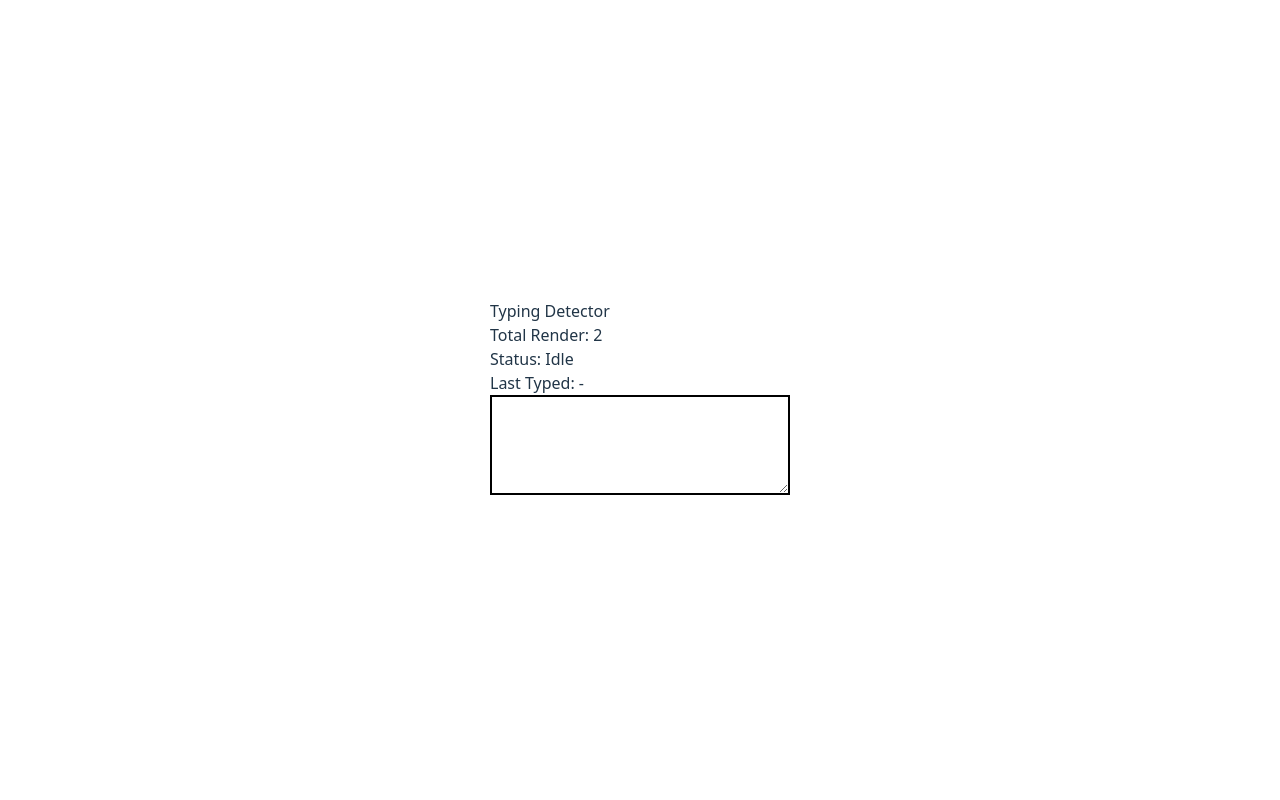
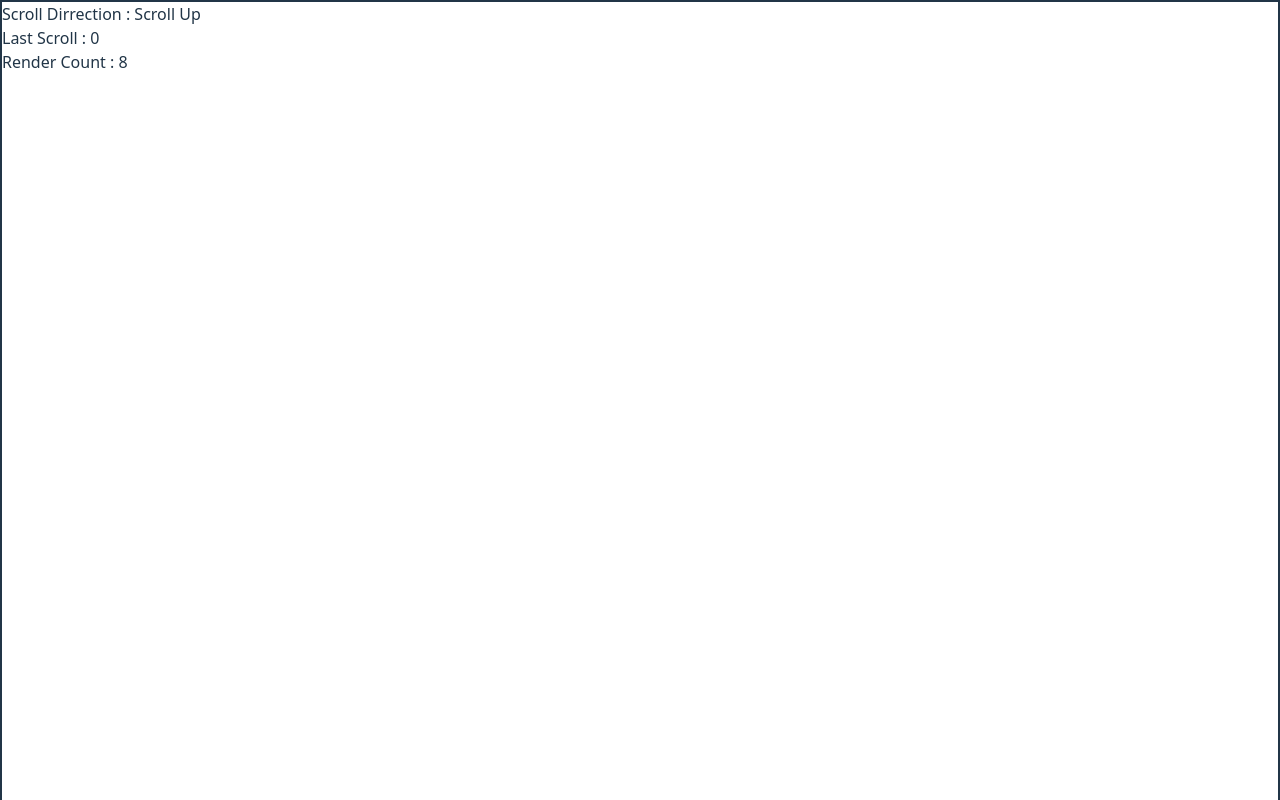
Before and after one commit to diodexa/Omnix_lastes, a React (Vite) app: page / in a window 1280 px wide. Shown: the top 800 px of the page. Built offline with nearby package versions, Linux system fonts and the light colour scheme.

Commit message:
lat use effect, reff, state
scroll up dirrection

```diff
--- a/src/App.tsx
+++ b/src/App.tsx
@@ -1,5 +1,6 @@
 
 import './App.css'
+import ScrollDetector from './components/ScrollDirrectionDetector'
 import Counter from './components/StateRef'
 import TypingDetector from './components/TypingActivityDetector'
 import CountPrevCurrent from './components/UseRefCountPrev'
@@ -9,10 +10,11 @@ function App() {
 
   return (
     <>
-    <div className='flex justify-center items-center h-screen'>
+    <div className='flex justify-center items-center '>
       {/* <Counter/> */}
       {/* <CountPrevCurrent/> */}
-      <TypingDetector/>
+      {/* <TypingDetector/> */}
+      <ScrollDetector/>
     </div>
     </>
   )
--- /dev/null
+++ b/src/components/ScrollDirrectionDetector.tsx
@@ -0,0 +1,38 @@
+import { useEffect, useRef, useState } from "react"
+
+export default function ScrollDetector () {
+    const Renderref = useRef(0)
+    const [Dirrection,setDirrection] = useState("-")
+    const prevScrollref = useRef(0)
+
+    Renderref.current++;
+
+
+
+
+    useEffect(()=> {
+        const handleScroll = () => {
+            const currentY = window.scrollY
+            if (currentY>prevScrollref.current) {
+                setDirrection("Scroll Down")
+            } else if (currentY<prevScrollref.current) {setDirrection("Scroll Up")}
+            prevScrollref.current = currentY;
+        }
+
+        window.addEventListener("scroll",handleScroll)
+        return () =>{
+            window.removeEventListener("scroll",handleScroll)
+        }
+
+        },[])
+
+    return (
+        <div style={{height:"200vh",width:"100%", border: "2px solid"}} >
+            <div style={{position:"fixed"}}>
+            <h1>Scroll Dirrection : {Dirrection}</h1>
+            <h1>Last Scroll : {prevScrollref.current} </h1>
+            <h1>Render Count : {Renderref.current}</h1>
+            </div>
+        </div>
+    )
+}
```
